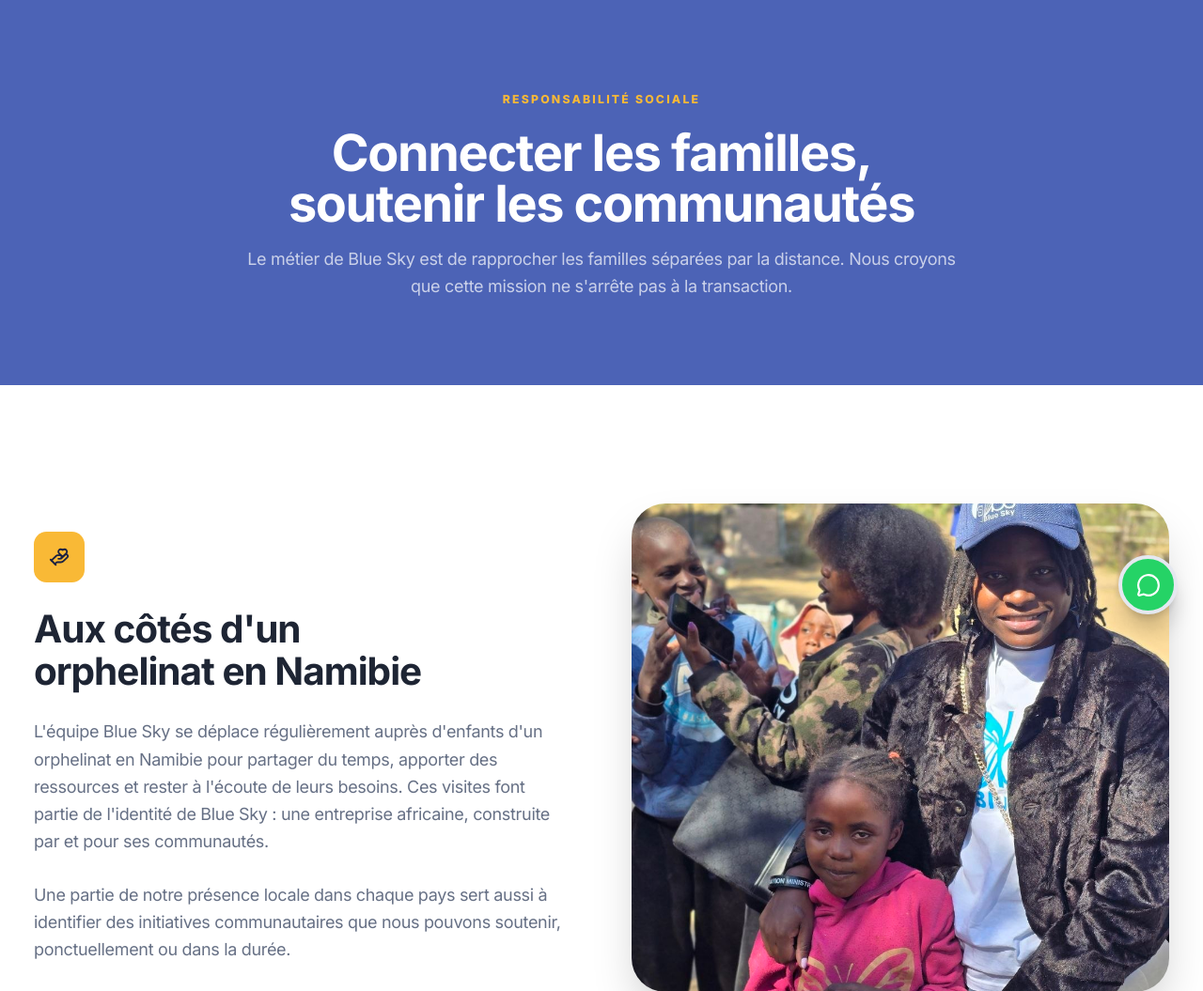
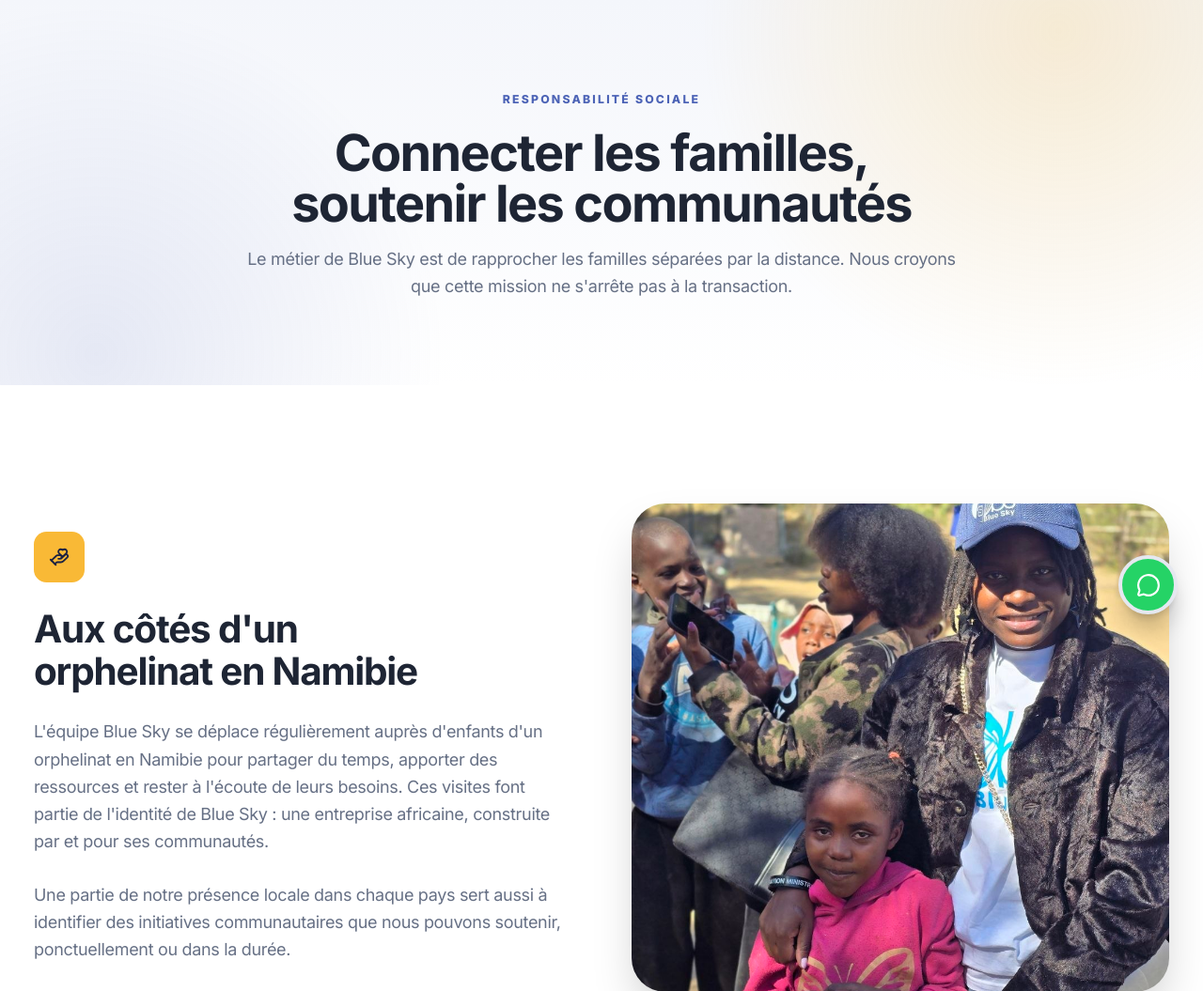
Before and after one commit to PascalMTK/BlueSky-Website, a Django app: page /impact/ in a window 1280 px wide. Shown: the part 119-1174 px from the top of the page at 94% size. Run offline with Django 5.2, Linux system fonts and the light colour scheme; style sheets or scripts are compiled from the project's sources.

Commit message:
Apply the new design system consistently across every page
Replace the old flat-blue hero banner on the five secondary marketing
pages with the same light hero-mesh treatment used on the homepage,
and align remaining headings and stat numbers (dashboard, auth pages)
to the display-title/font-bold typography used everywhere else.

```diff
--- a/accounts/templates/accounts/login.html
+++ b/accounts/templates/accounts/login.html
@@ -1,7 +1,7 @@
 {% extends "accounts/base_auth.html" %}
 {% block title %}Connexion | Blue Sky{% endblock %}
 {% block auth_content %}
-  <h1 class="text-2xl font-extrabold">Connexion</h1>
+  <h1 class="display-title text-2xl">Connexion</h1>
   <p class="mt-2 text-sm text-text-muted">Accédez à votre tableau de bord Blue Sky.</p>
 
   <form method="post" class="mt-8 space-y-5">
--- a/accounts/templates/accounts/signup.html
+++ b/accounts/templates/accounts/signup.html
@@ -1,7 +1,7 @@
 {% extends "accounts/base_auth.html" %}
 {% block title %}Créer un compte | Blue Sky{% endblock %}
 {% block auth_content %}
-  <h1 class="text-2xl font-extrabold">Ouvrir un compte</h1>
+  <h1 class="display-title text-2xl">Ouvrir un compte</h1>
   <p class="mt-2 text-sm text-text-muted">Créez votre compte Blue Sky en quelques minutes.</p>
 
   <form method="post" class="mt-8 space-y-5">
--- a/marketing/templates/marketing/impact.html
+++ b/marketing/templates/marketing/impact.html
@@ -4,11 +4,12 @@
 {% block description %}Blue Sky s'engage auprès des communautés qu'elle sert, notamment à travers des visites régulières à un orphelinat en Namibie.{% endblock %}
 {% block content %}
 
-<section class="bg-brand-blue py-16 text-white sm:py-20">
-  <div class="mx-auto w-full max-w-[1440px] px-5 text-center sm:px-8 lg:px-10">
-    {% kicker "Responsabilité sociale" %}
-    <h1 class="mx-auto mt-4 max-w-3xl text-4xl font-extrabold sm:text-5xl">Connecter les familles, soutenir les communautés</h1>
-    <p class="mx-auto mt-4 max-w-2xl text-white/70">Le métier de Blue Sky est de rapprocher les familles séparées par la distance. Nous croyons que cette mission ne s'arrête pas à la transaction.</p>
+<section class="hero-mesh relative overflow-hidden">
+  <div aria-hidden class="subtle-grid absolute inset-0 opacity-40"></div>
+  <div class="relative mx-auto w-full max-w-[1440px] px-5 py-16 text-center sm:px-8 sm:py-20 lg:px-10">
+    {% kicker "Responsabilité sociale" tone="blue" %}
+    <h1 class="display-title mx-auto mt-4 max-w-3xl text-4xl sm:text-5xl">Connecter les familles, soutenir les communautés</h1>
+    <p class="mx-auto mt-4 max-w-2xl text-text-muted">Le métier de Blue Sky est de rapprocher les familles séparées par la distance. Nous croyons que cette mission ne s'arrête pas à la transaction.</p>
   </div>
 </section>
 
@@ -16,7 +17,7 @@
   <div class="mx-auto grid w-full max-w-[1440px] items-center gap-14 px-5 sm:px-8 lg:grid-cols-2">
     <div class="space-y-6">
       <div class="inline-flex h-12 w-12 items-center justify-center rounded-xl bg-brand-gold text-brand-blue-deep">{% icon "hand-heart" size=22 %}</div>
-      <h2 class="text-3xl font-extrabold sm:text-4xl">Aux côtés d'un orphelinat en Namibie</h2>
+      <h2 class="display-title text-3xl sm:text-4xl">Aux côtés d'un orphelinat en Namibie</h2>
       <p class="leading-relaxed text-text-muted">
         L'équipe Blue Sky se déplace régulièrement auprès d'enfants d'un orphelinat en Namibie pour partager du temps, apporter des ressources et rester à l'écoute de leurs besoins. Ces visites font partie de l'identité de Blue Sky : une entreprise africaine, construite par et pour ses communautés.
       </p>
@@ -36,7 +37,7 @@
       <img src="{% static 'img/community-outreach-group.jpg' %}" alt="L'équipe Blue Sky entourée des enfants de l'orphelinat lors d'une visite" class="h-[340px] w-full object-cover sm:h-[500px]">
     </div>
     <div class="mx-auto mt-10 max-w-2xl text-center">
-      <h2 class="text-2xl font-extrabold sm:text-3xl">Vous connaissez une initiative locale à soutenir ?</h2>
+      <h2 class="display-title text-2xl sm:text-3xl">Vous connaissez une initiative locale à soutenir ?</h2>
       <p class="mt-3 text-text-muted">Parlez-nous de votre communauté — nous sommes toujours à l'écoute de nouvelles façons de nous rendre utiles là où nous opérons.</p>
       <div class="mt-6">
         <a href="{% url 'marketing:contact' %}" class="btn btn-secondary btn-md">Nous écrire {% icon "arrow-right" size=16 %}</a>
--- a/transfers/templates/transfers/new_transfer.html
+++ b/transfers/templates/transfers/new_transfer.html
@@ -4,7 +4,7 @@
 {% block dashboard_content %}
 <div class="mx-auto max-w-xl space-y-8">
   <div>
-    <h1 class="text-2xl font-extrabold sm:text-3xl">Nouveau transfert</h1>
+    <h1 class="display-title text-2xl sm:text-3xl">Nouveau transfert</h1>
     <p class="mt-1 text-sm text-text-muted">Renseignez les détails de votre envoi. Notre équipe vous contactera pour la confirmation.</p>
   </div>
 
--- a/transfers/templates/transfers/overview.html
+++ b/transfers/templates/transfers/overview.html
@@ -5,7 +5,7 @@
 <div class="space-y-8">
   <div class="flex flex-col justify-between gap-4 sm:flex-row sm:items-center">
     <div>
-      <h1 class="text-2xl font-extrabold sm:text-3xl">Bonjour, {{ first_name }} 👋</h1>
+      <h1 class="display-title text-2xl sm:text-3xl">Bonjour, {{ first_name }} 👋</h1>
       <p class="mt-1 text-sm text-text-muted">Voici un aperçu de votre activité Blue Sky.</p>
     </div>
     <a href="{% url 'transfers:new_transfer' %}" class="btn btn-primary btn-md">{% icon "send" size=16 %} Nouveau transfert</a>
@@ -15,7 +15,7 @@
     {% for icon_name, label, value in stats %}
       <div class="rounded-2xl border border-border bg-surface p-6">
         <div class="mb-3 inline-flex h-10 w-10 items-center justify-center rounded-xl bg-brand-blue/10 text-brand-blue dark:bg-white/10 dark:text-brand-gold-light">{% icon icon_name size=18 %}</div>
-        <p class="text-2xl font-extrabold">{{ value }}</p>
+        <p class="text-2xl font-bold text-brand-blue">{{ value }}</p>
         <p class="text-sm text-text-muted">{{ label }}</p>
       </div>
     {% endfor %}
--- a/transfers/templates/transfers/recipients.html
+++ b/transfers/templates/transfers/recipients.html
@@ -4,7 +4,7 @@
 {% block dashboard_content %}
 <div class="space-y-8">
   <div>
-    <h1 class="text-2xl font-extrabold sm:text-3xl">Bénéficiaires</h1>
+    <h1 class="display-title text-2xl sm:text-3xl">Bénéficiaires</h1>
     <p class="mt-1 text-sm text-text-muted">Gérez les personnes qui reçoivent vos transferts.</p>
   </div>
 
```
Also changed, not shown: marketing/templates/marketing/about.html (+5 -4 lines), marketing/templates/marketing/contact.html (+5 -4 lines), marketing/templates/marketing/countries.html (+6 -5 lines), marketing/templates/marketing/team.html (+7 -6 lines).
